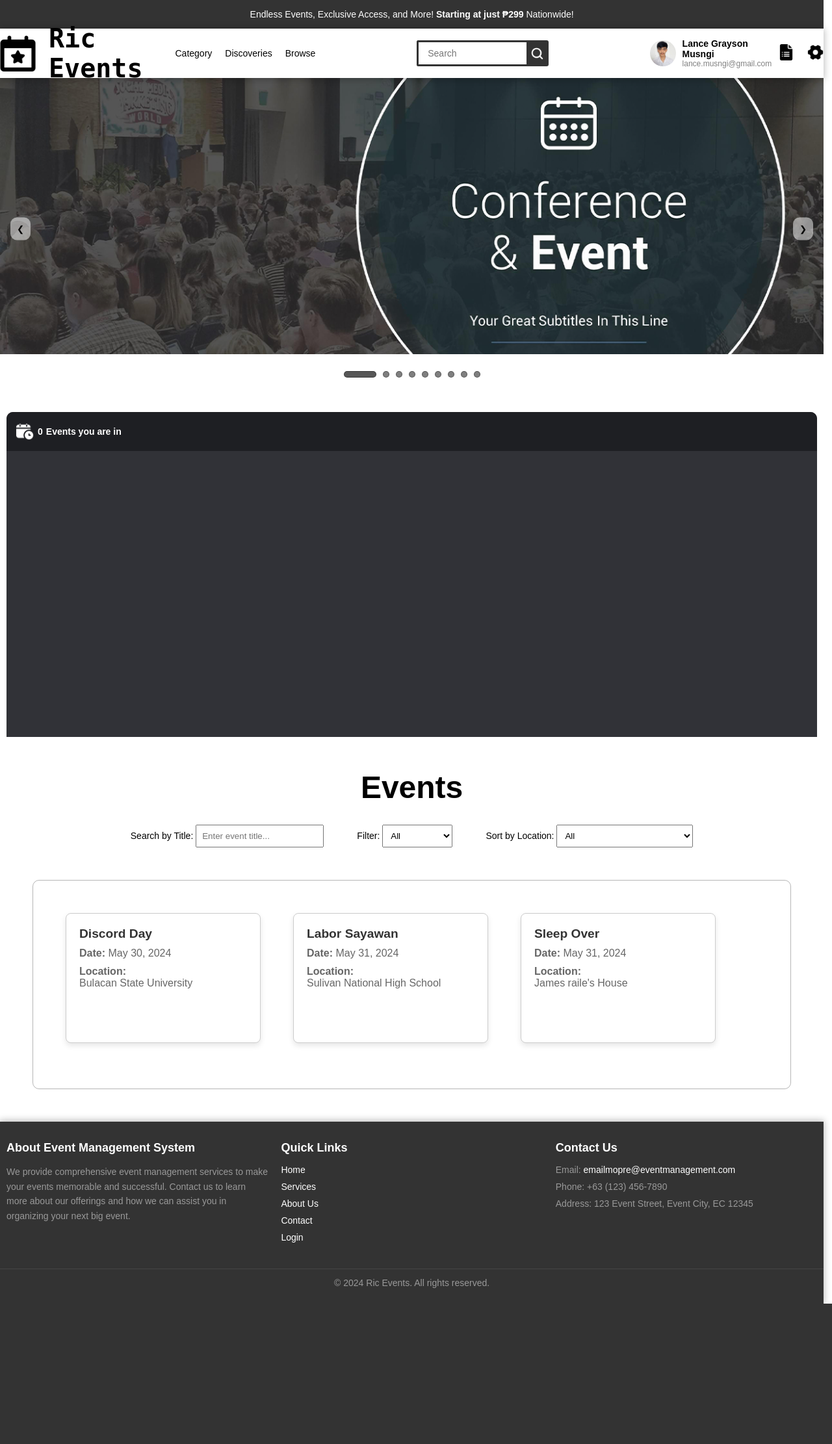
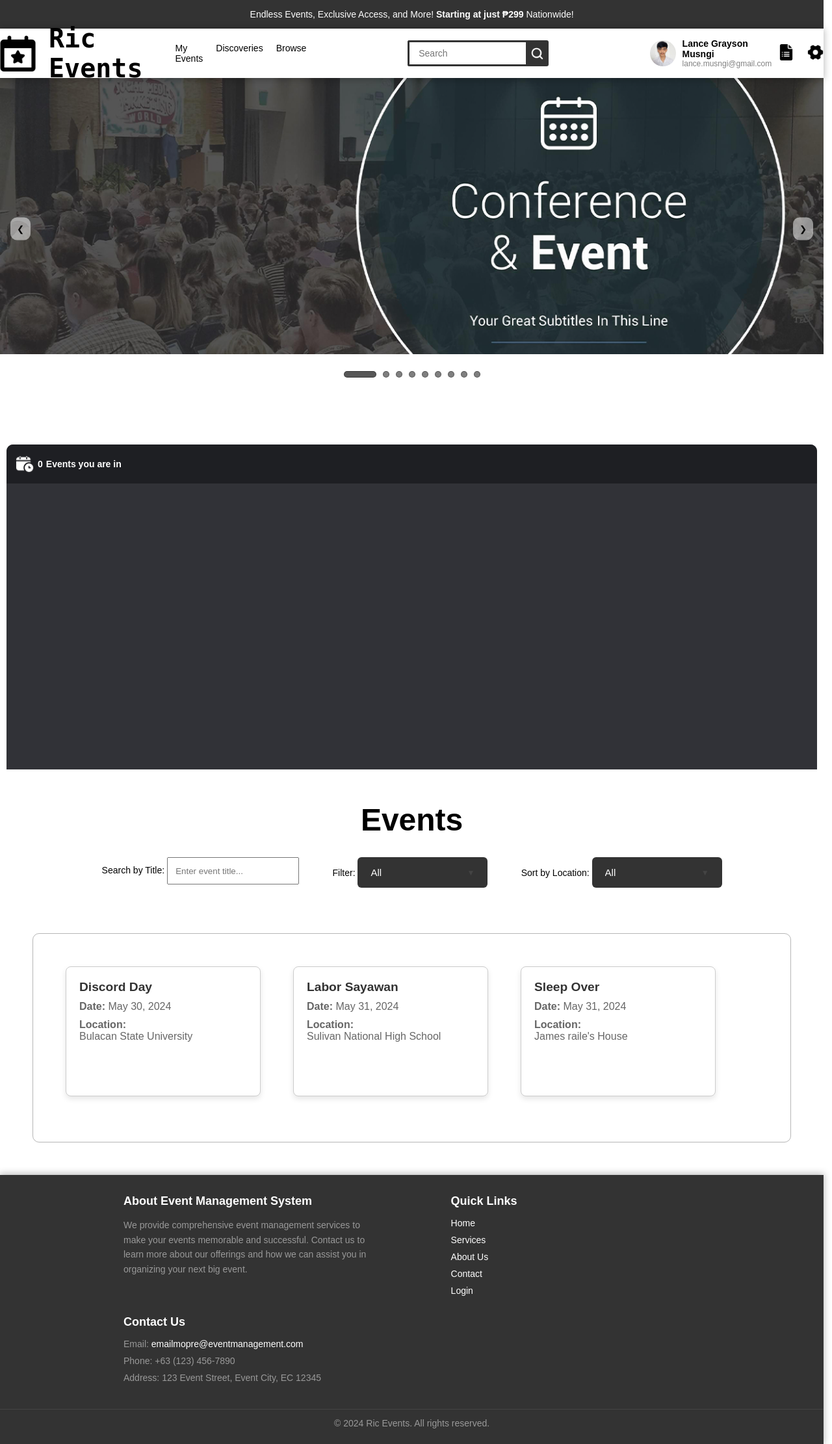
Before and after one commit to Grayyy1219/ricevents, a PHP site: page /ricevents/Landingpage.php in a window 1280 px wide. Shown: the whole page at 65% size. Before the commit the page ends 2006 px from the top, so only its background shows below. Run offline with PHP 8.4, Linux system fonts and the light colour scheme; data comes from the database, SQL or seed files in the repository; data that the repository does not hold is empty.

Commit message:
last update 5/29

```diff
--- a/Landingpage.php
+++ b/Landingpage.php
@@ -19,12 +19,6 @@
     <div class="body">
         <section>
             <div class="" id="w1">
-                <!-- <?php
-                        echo " <div id='bg' class='image-container'>
-                    <img src='$backgroundimg'>
-                    <div class='fade-overlay'></div>
-                </div>";
-                        ?> -->
                 <div class=" slideshow-container">
                     <button class="prev-button">&#10094;</button>
                     <div class="slides-container">
@@ -41,7 +35,7 @@
                 </div>
             </div>
         </section>
-        <section>
+        <section id="myevent" style="    padding-top: 50px;">
             <?php
             $getEventQuery = "SELECT myevents.MyEventID , events.EventID , events.EventTitle, events.Description, events.Date, events.Location
                       FROM myevents
@@ -85,14 +79,16 @@
                 </div>
             </div>
         </section>
-        <section>
+        <section id="events">
             <h1 style=" text-align: center; font-size: xxx-large; ">Events</h1>
             <div class="update">
                 <div class="search">
                     Search by Title:
                     <input type="text" id="searchInput" onkeyup="searchEvents()" placeholder="Enter event title...">
                 </div>
+                <style>
 
+                </style>
                 <div class="filter">
                     Filter:
                     <select id="filterbar" onchange="loadevents()">
@@ -101,7 +97,7 @@
                         <option value="1">Unavailable</option>
                     </select>
                 </div>
-                <div class="sort">
+                <div class="filter">
                     Sort by Location:
                     <select id="locationbar" onchange="loadevents()">
                         <option value="none">All</option>
@@ -152,6 +148,10 @@
                     var eventsList = document.getElementById("eventsList");
                     eventsList.innerHTML = response;
                 }
+
+                function preview($eventid){
+
+                }
             </script>
         </section>
     </div>
--- a/css/global.css
+++ b/css/global.css
@@ -201,6 +201,7 @@ footer .container {
     justify-content: space-between;
     align-items: flex-start;
     flex-wrap: wrap;
+    padding: 0 130px;
 }
 
 footer h3 {
@@ -240,7 +241,7 @@ footer ul li a:hover {
 .footer-right {
     flex: 1;
     min-width: 250px;
-    margin: 10px;
+    margin: 10px 60px;
 }
 
 .footer-bottom {
--- a/css/landing.css
+++ b/css/landing.css
@@ -62,7 +62,6 @@
   filter: drop-shadow(0 0 0.6px rgb(0, 0, 0));
 }
 
-/* slideshow */
 .slideshow-container {
   position: relative;
   display: flex;
@@ -115,6 +114,54 @@
 
 
 
+.filter {
+  margin-bottom: 20px;
+  position: relative;
+}
+
+.filter select {
+  padding: 15px 40px 15px 20px;
+  font-size: 15px;
+  border: none;
+  border-radius: 6px;
+  background-color: #333;
+  color: #fff;
+  cursor: pointer;
+  appearance: none;
+  -webkit-appearance: none;
+  -moz-appearance: none;
+  transition: background-color 0.3s ease;
+  width: 200px;
+}
+
+.filter::after {
+  content: '\25BC';
+  font-size: 12px;
+  color: #444;
+  position: absolute;
+  top: 50%;
+  right: 20px;
+  transform: translateY(-50%);
+  pointer-events: none;
+}
+
+.filter:hover select {
+  background-color: #444;
+}
+
+.filter select:focus {
+  outline: none;
+  background-color: #222;
+}
+
+.filter option {
+  background-color: #f1f1f1;
+  color: #333;
+}
+
+.filter option:hover {
+  background-color: #e6e6e6;
+}
 
 .update {
   display: flex;
@@ -124,12 +171,9 @@
   flex-direction: row;
 }
 
-.update select {
-  padding: 1vh;
-}
 
 .update input {
-  padding: 1vh;
+  padding: 1.4vh;
 }
 
 .output {
--- a/edituser.php
+++ b/edituser.php
@@ -8,9 +8,7 @@
     include("connect.php");
     include("query.php"); ?>
     <link rel="stylesheet" href="css/global.css">
-    <link rel="stylesheet" href="css/header.css">
     <link rel="stylesheet" href="css/userinfo.css">
-    <link rel="stylesheet" href="css/footer.css">
     <link rel="icon" href="css/img/logo.ico">
     <?php
     echo "<style>
@@ -37,7 +35,7 @@
                         echo "<img id='profileImage' src='$location' alt='Profile Picture'>";
                         ?>
                         <label class="btn-upload-img">
-                            Upload Profile Picture <input type="file" id="img" name="img" accept="image/*">
+                            Upload Profile Picture <input type="file" id="img" name="img" accept="image/*" style="display: none;">
                         </label>
                     </div>
                     <div class="weform">
--- a/get_items.php
+++ b/get_items.php
@@ -5,7 +5,6 @@ $filter = $_GET['filter'];
 $location = $_GET['location'];
 $search = $_GET['search'];
 
-// Prepare the SQL statement
 $sql = "SELECT * FROM events WHERE 1";
 $conditions = array();
 $params = array();
@@ -29,7 +28,6 @@ if (!empty($conditions)) {
 
 $stmt = $con->prepare($sql);
 
-// Bind parameters
 if (!empty($params)) {
     $types = str_repeat('s', count($params));
     $stmt->bind_param($types, ...$params);
@@ -44,7 +42,7 @@ if ($result->num_rows > 0) {
         $date = new DateTime($dateFromDb);
         $formattedDate = $date->format('F j, Y');
 
-        echo "<div class='event-card'>";
+        echo "<div class='event-card' onclick='preview(" . $row["EventID"] . ")'>";
         echo "<h3>" . htmlspecialchars($row["EventTitle"]) . "</h3>";
         // echo "<p><strong>Description:</strong> " . htmlspecialchars($row["Description"]) . "</p>";
         echo "<p><strong>Date:</strong> " . $formattedDate . "</p>";
@@ -55,6 +53,5 @@ if ($result->num_rows > 0) {
     echo "0 results";
 }
 
-// Close statement and connection
 $stmt->close();
 $con->close();
--- a/header.php
+++ b/header.php
@@ -6,8 +6,8 @@
         <div class="logo">
             <a href="Landingpage.php#"><img src="css/img/logo.png" height="55px"><?= $companyname ?></a>
             <div class="headerlink">
-                <a href="Landingpage.php#1">Category</a>
-                <a href="Landingpage.php#2">Discoveries</a>
+                <a href="Landingpage.php#myevent">My Events</a>
+                <a href="Landingpage.php#events">Discoveries</a>
                 <a href="Landingpage.php#3">Browse</a>
             </div>
         </div>
```
Also changed, not shown: css/userinfo.css (+17 -16 lines), get_event_details.php (added, +30 -0 lines).
